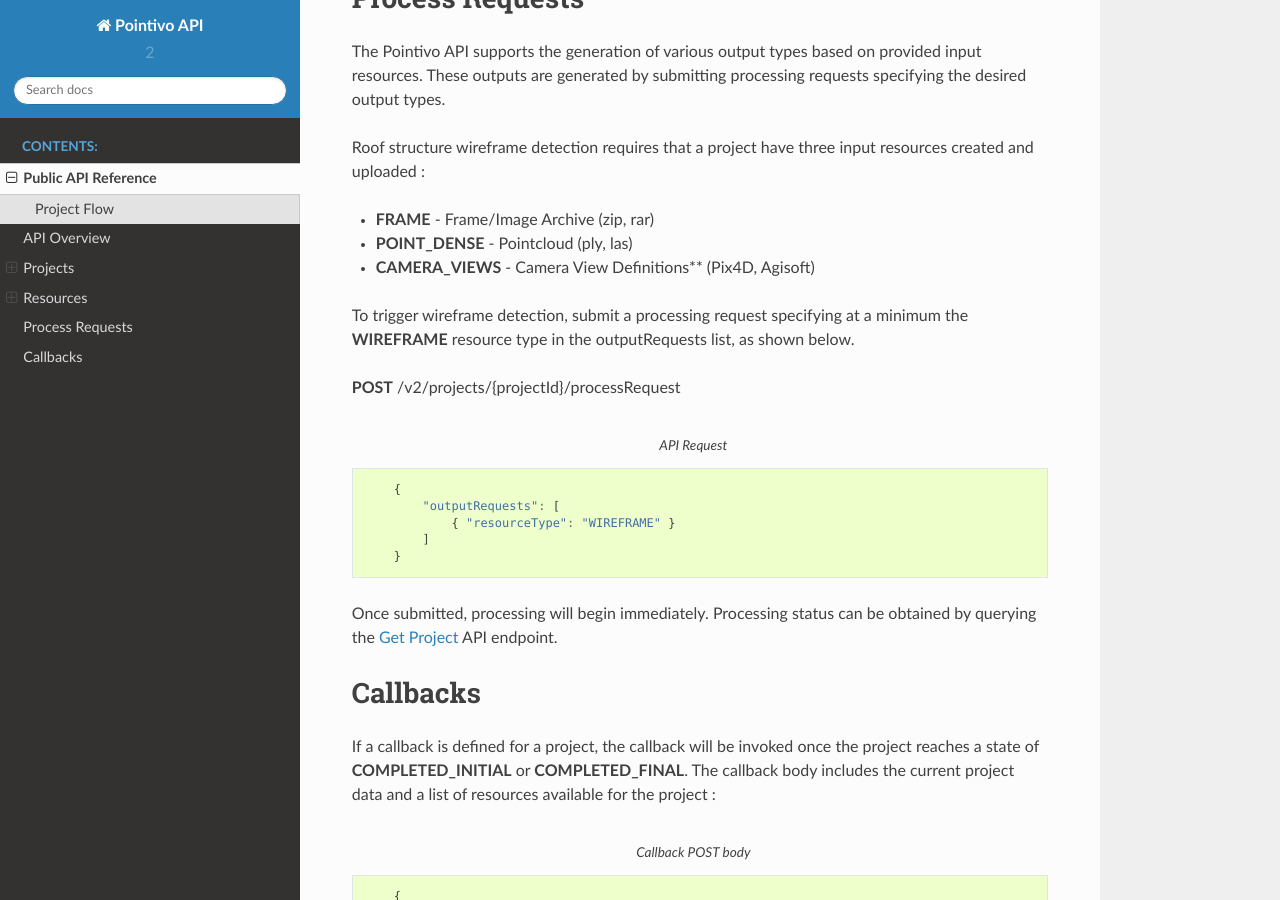
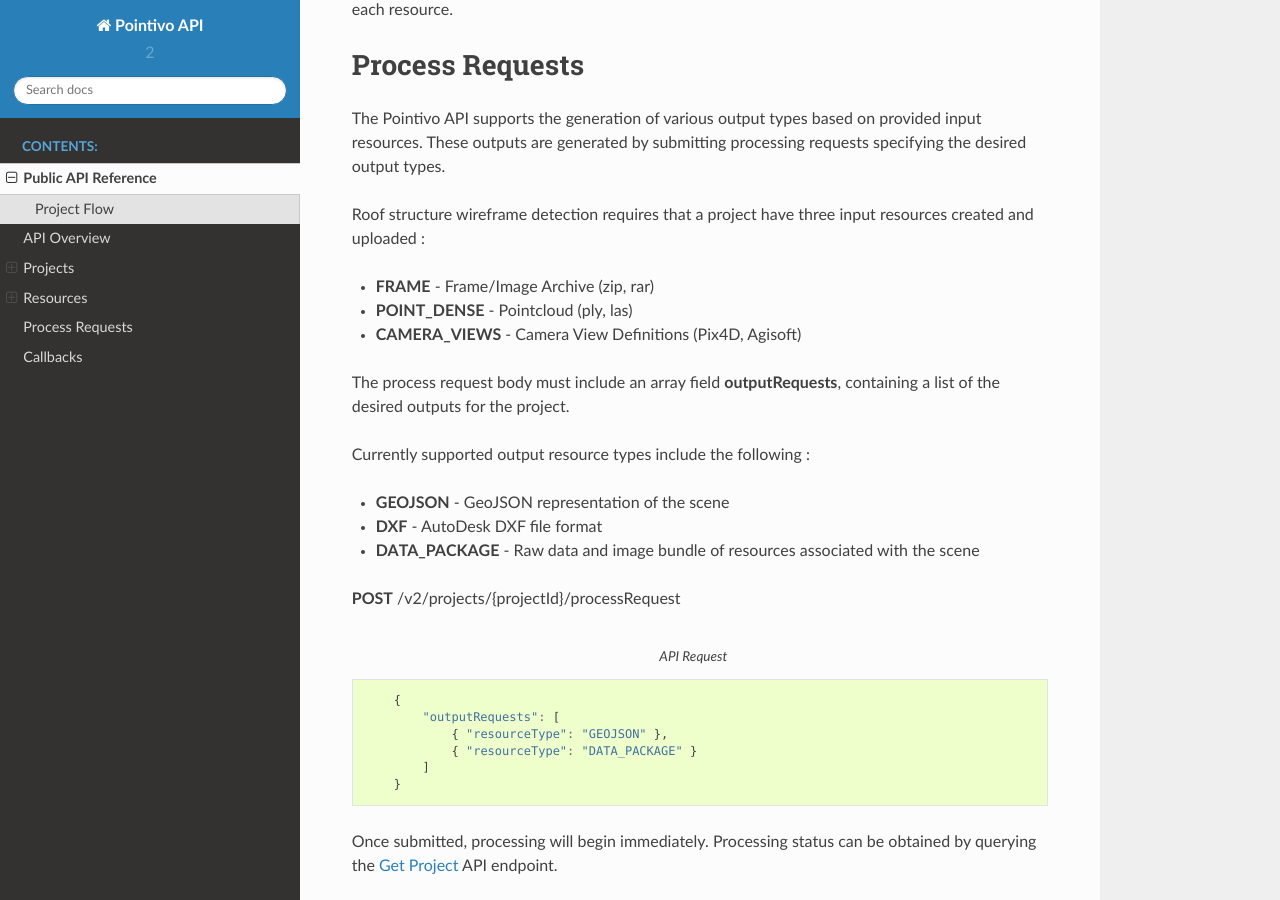
Before and after one commit to Pointivo/APIDocs, a Sphinx documentation site: the page built from docs/reference.rst, in a window 1280 px wide and 900 px high, scrolled down 7066 px. Built offline with Sphinx 7.4.7 and the Read the Docs theme 2.0.0, drawn with Linux system fonts in a browser that asks for light colours; some of the changed text lies outside the part shown.

Commit message:
add DATA_PACKAGE output resource type

```diff
--- a/docs/reference.rst
+++ b/docs/reference.rst
@@ -175,7 +175,7 @@ Region of Interest
 
 A region of interest can be specified for a project.   If provided, any area outside the region will be ignored during processing.
 
-The region of interest is defined as a `GeoJSON-style polygon <https://tools.ietf.org/html/rfc7946#section-3.1.6>`_.   Bottom and top values can be provided, which will cap the 3D volume defined by the extruded 2D polygon.   If bottom and top are set to the same value then the region of interest will not be capped.
+The region of interest is defined as an array of `GeoJSON-style polygons <https://tools.ietf.org/html/rfc7946#section-3.1.6>`_.   Bottom and top values can be provided, which will cap the 3D volume defined by the extruded 2D polygon.   If bottom and top are set to the same value then the region of interest will not be capped.
 
 A region of interest with an empty polygon array will be ignored during processing, effectively disabling the function.
 
@@ -208,8 +210,10 @@ The region of interest for a project can be retrieved via the following call :
                 "bottom": 0,
                 "top": 10,
                 "polygon": [
+                    [
                         [ [ 0, 0 ], [ 0, 4 ], [ 4, 4 ], [ 4, 0 ], [ 0, 0 ] ],
                         [ [ 1, 1 ], [ 1, 3 ], [ 3, 3 ], [ 3, 1 ], [ 1, 1 ] ]
+                    ]
                 ]
             }
         }
@@ -372,9 +376,15 @@ Roof structure wireframe detection requires that a project have three input reso
 
 * **FRAME** - Frame/Image Archive (zip, rar)
 * **POINT_DENSE** - Pointcloud (ply, las)
-* **CAMERA_VIEWS** - Camera View Definitions** (Pix4D, Agisoft)
+* **CAMERA_VIEWS** - Camera View Definitions (Pix4D, Agisoft)
 
-To trigger wireframe detection, submit a processing request specifying at a minimum the **WIREFRAME** resource type in the outputRequests list, as shown below.
+The process request body must include an array field **outputRequests**, containing a list of the desired outputs for the project.
+
+Currently supported output resource types include the following :
+
+* **GEOJSON** - GeoJSON representation of the scene
+* **DXF** - AutoDesk DXF file format
+* **DATA_PACKAGE** - Raw data and image bundle of resources associated with the scene
 
 **POST** /v2/projects/{projectId}/processRequest
 
@@ -383,7 +393,8 @@ To trigger wireframe detection, submit a processing request specifying at a mini
 
         {
             "outputRequests": [
-                { "resourceType": "WIREFRAME" }
+                { "resourceType": "GEOJSON" },
+                { "resourceType": "DATA_PACKAGE" }
             ]
         }
 
```
Also changed, not shown: other parts of docs/reference.rst (+3 -1 lines).
